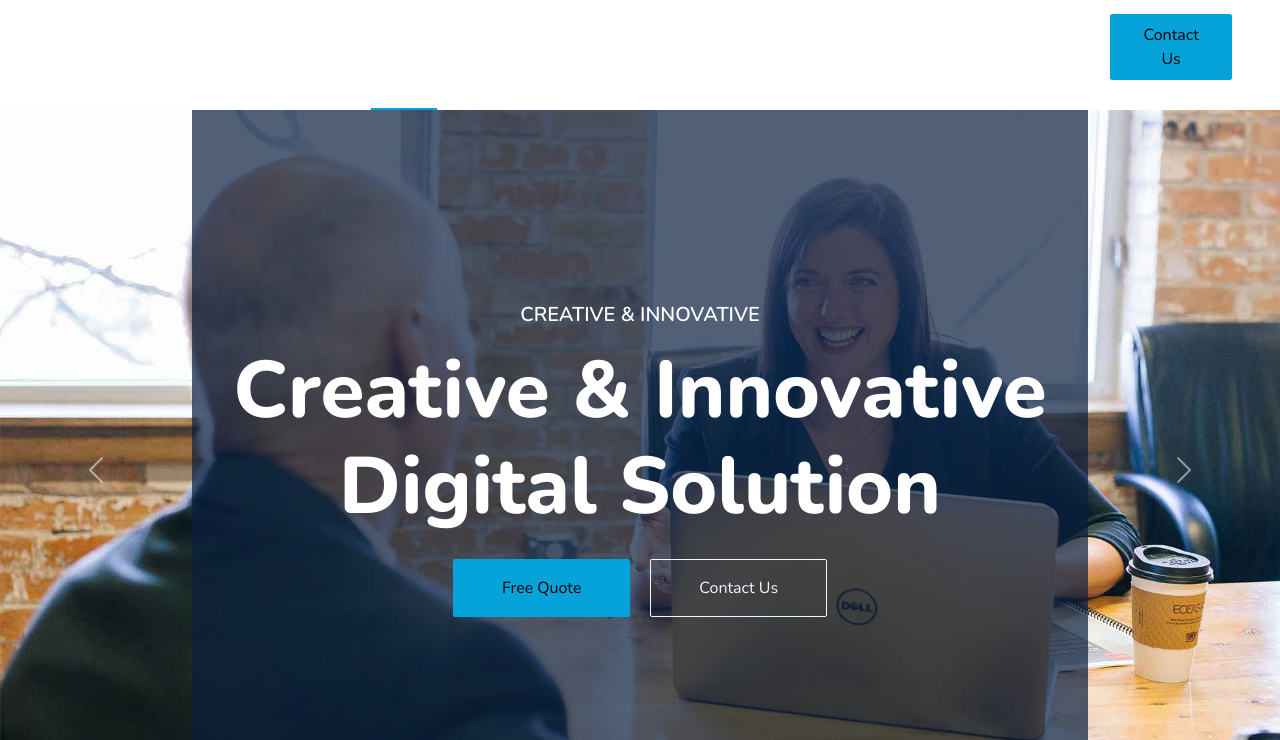
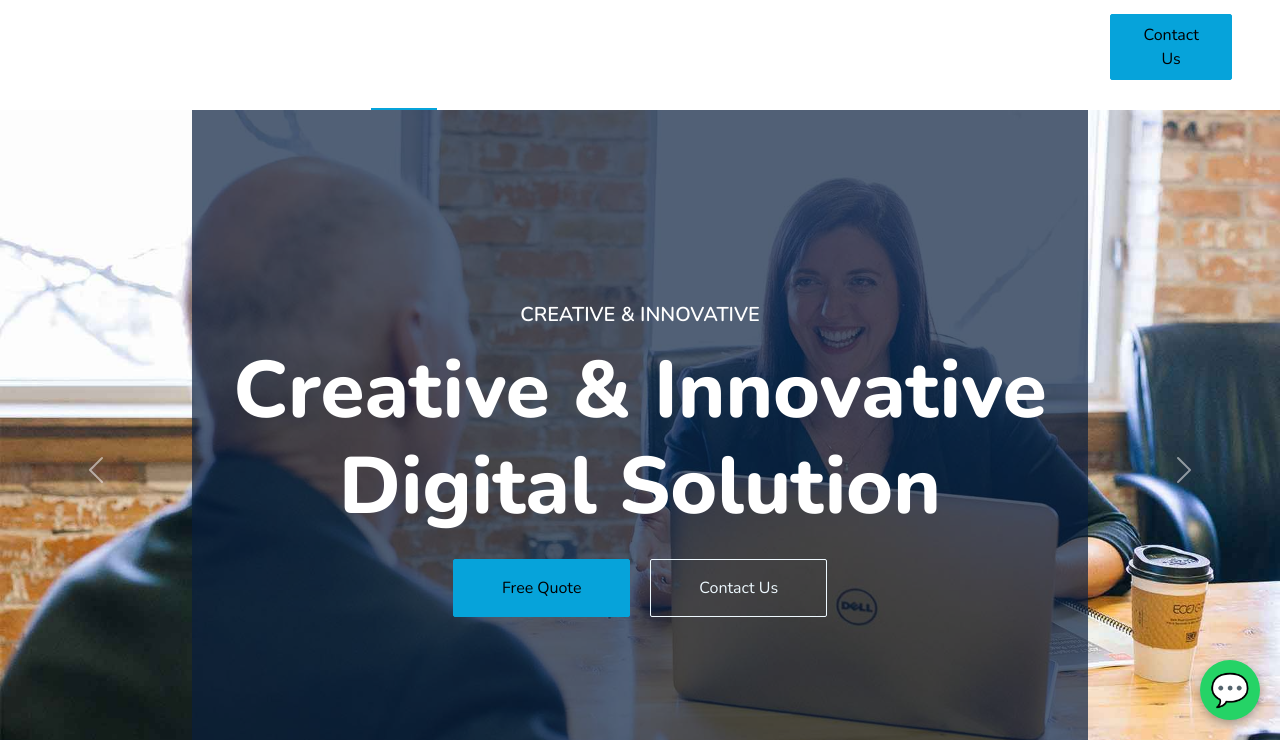
Before and after one commit to bpshbp/W1E, a website with bundled scripts: page index.html in a window 1280 px wide. Shown: the part 60-800 px from the top of the page. Built offline with nearby package versions, Linux system fonts and the light colour scheme.

Commit message:
Update index.html

```diff
--- a/index.html
+++ b/index.html
@@ -1027,6 +1027,43 @@ s0.parentNode.insertBefore(s1,s0);
 
     <!-- Template Javascript -->
     <script src="js/main.js"></script>
+
+				<!-- 🌐 WhatsApp Floating Chat Button -->
+<a href="https://wa.me/919004108811?text=Hi%2C%20I%20visited%20https%3A%2F%2Fweb1expert.com%2F%20and%20would%20like%20to%20know%20more."
+   class="whatsapp-float"
+   target="_blank"
+   rel="noopener"
+   aria-label="Chat on WhatsApp">
+   💬
+</a>
+
+<style>
+/* ===== WhatsApp Floating Button ===== */
+.whatsapp-float {
+  position: fixed;
+  width: 60px;
+  height: 60px;
+  bottom: 20px;
+  right: 20px;
+  background-color: #25D366;
+  color: white;
+  border-radius: 50%;
+  text-align: center;
+  font-size: 32px;
+  box-shadow: 0 4px 10px rgba(0,0,0,0.3);
+  z-index: 9999;
+  display: flex;
+  align-items: center;
+  justify-content: center;
+  text-decoration: none;
+  transition: transform 0.25s ease, box-shadow 0.25s ease;
+}
+.whatsapp-float:hover {
+  transform: scale(1.1);
+  box-shadow: 0 6px 16px rgba(0,0,0,0.35);
+}
+</style>
+
 </body>
 
 </html>
```
